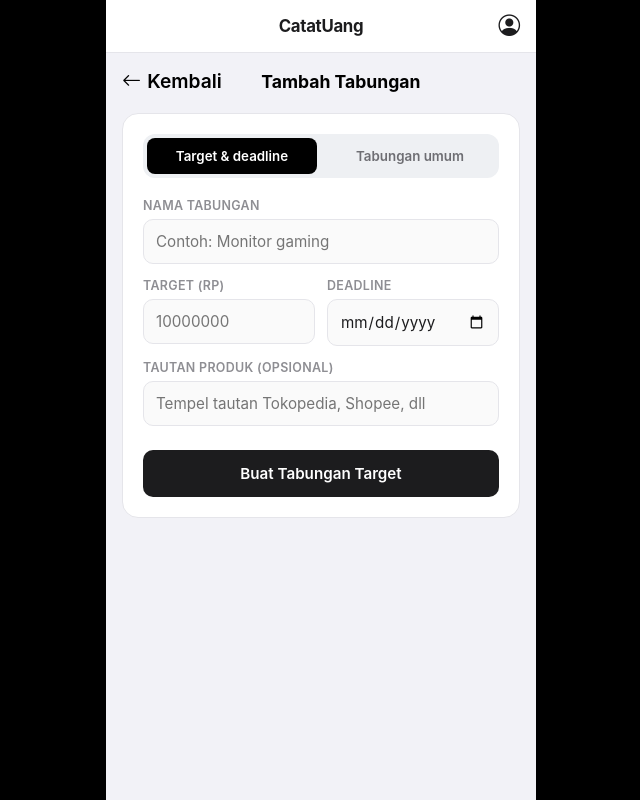
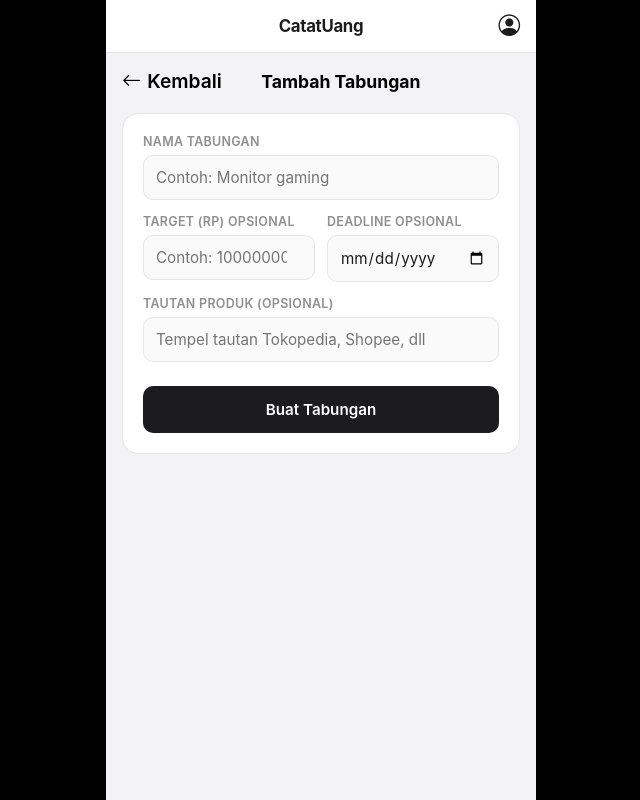
Before and after one commit to jekshelby/Tabunganku, a Flask app: page /tabungan/baru in a window 1280 px wide. Shown: the whole page, without its empty margins (319-959 px from the left). Run offline with Flask 3, Linux system fonts and the light colour scheme; the visitor is signed in with stand-in values (Sample User, id 1).

Commit message:
edit saving optons

```diff
--- a/features/tabungan.py
+++ b/features/tabungan.py
@@ -86,13 +86,12 @@ def get_semua_tabungan(user_id):
 
 def buat_tabungan(user_id, nama, target_nominal=None, deadline=None, warna='#1c1c1e', mode='target', product_url=''):
     nama = (nama or '').strip()
-    target = _parse_nominal(target_nominal) if mode == 'target' else None
+    target_input = (target_nominal or '').strip()
+    target = _parse_nominal(target_input) if target_input else None
     if not nama or len(nama) > 100:
         return False, 'Nama tabungan wajib diisi dengan benar.'
-    if mode == 'target' and not target:
+    if target_input and not target:
         return False, 'Target nominal wajib diisi dengan benar.'
-    if mode == 'target' and not deadline:
-        return False, 'Deadline wajib diisi untuk tabungan bertarget.'
     if (product_url or '').strip() and not normalisasi_url(product_url):
         return False, 'Tautan produk tidak valid. Gunakan tautan http atau https.'
 
@@ -136,13 +135,12 @@ def buat_tabungan(user_id, nama, target_nominal=None, deadline=None, warna='#1c1
 
 def edit_target_tabungan(user_id, tabungan_id, nama, target_nominal=None, deadline=None, mode='target', product_url=''):
     nama = (nama or '').strip()
-    target = _parse_nominal(target_nominal) if mode == 'target' else None
+    target_input = (target_nominal or '').strip()
+    target = _parse_nominal(target_input) if target_input else None
     if not nama or len(nama) > 100:
         return False, 'Nama tabungan wajib diisi dengan benar.'
-    if mode == 'target' and not target:
+    if target_input and not target:
         return False, 'Target nominal wajib diisi dengan benar.'
-    if mode == 'target' and not deadline:
-        return False, 'Deadline wajib diisi untuk tabungan bertarget.'
     if (product_url or '').strip() and not normalisasi_url(product_url):
         return False, 'Tautan produk tidak valid. Gunakan tautan http atau https.'
 
@@ -194,7 +192,7 @@ def edit_target_tabungan(user_id, tabungan_id, nama, target_nominal=None, deadli
             )
             updated = cursor.rowcount == 1
         conn.commit()
-        return (True, 'Target tabungan berhasil diperbarui.') if updated else (False, 'Tabungan tidak ditemukan.')
+        return (True, 'Tabungan berhasil diperbarui.') if updated else (False, 'Tabungan tidak ditemukan.')
     except Exception as error:
         conn.rollback()
         print(f'Error edit target tabungan: {error}')
--- a/templates/tabungan_create.html
+++ b/templates/tabungan_create.html
@@ -21,13 +21,7 @@
 {% endwith %}
 
 <div class="form-card">
-    <div class="tab-switcher">
-        <button type="button" id="tabTarget" onclick="switchMode('target')">Target & deadline</button>
-        <button type="button" id="tabUmum" onclick="switchMode('umum')">Tabungan umum</button>
-    </div>
-
     <form action="{{ url_for('tambah_tabungan') }}" method="POST">
-        <input type="hidden" id="inputMode" name="mode" value="target">
         <input type="hidden" name="warna" value="#1c1c1e">
 
         <div class="form-group">
@@ -35,14 +29,14 @@
             <input type="text" id="nama" name="nama" maxlength="100" placeholder="Contoh: Monitor gaming" required>
         </div>
 
-        <div class="savings-form-grid" id="targetFields">
+        <div class="savings-form-grid">
             <div class="form-group">
-                <label for="target_nominal">Target (Rp)</label>
-                <input type="number" id="target_nominal" name="target_nominal" min="1" step="1" placeholder="10000000" required>
+                <label for="target_nominal">Target (Rp) <span class="optional-label">opsional</span></label>
+                <input type="number" id="target_nominal" name="target_nominal" min="1" step="1" placeholder="Contoh: 10000000">
             </div>
             <div class="form-group">
-                <label for="deadline">Deadline</label>
-                <input type="date" id="deadline" name="deadline" required>
+                <label for="deadline">Deadline <span class="optional-label">opsional</span></label>
+                <input type="date" id="deadline" name="deadline">
             </div>
         </div>
 
@@ -60,37 +54,13 @@
             </div>
         </div>
 
-        <button type="submit" id="btnSubmit" class="btn-submit btn-primary" style="cursor: pointer; width: 100%; margin-top: 10px;">
-            Buat Tabungan Target
+        <button type="submit" class="btn-submit btn-primary" style="cursor: pointer; width: 100%; margin-top: 10px;">
+            Buat Tabungan
         </button>
     </form>
 </div>
 
 <script>
-    function switchMode(mode) {
-        document.getElementById('inputMode').value = mode;
-        const tabTarget = document.getElementById('tabTarget');
-        const tabUmum = document.getElementById('tabUmum');
-        const fields = document.getElementById('targetFields');
-        const target = document.getElementById('target_nominal');
-        const deadline = document.getElementById('deadline');
-        const btnSubmit = document.getElementById('btnSubmit');
-        const memakaiTarget = mode === 'target';
-
-        tabTarget.classList.toggle('active', memakaiTarget);
-        tabUmum.classList.toggle('active', !memakaiTarget);
-        fields.style.display = memakaiTarget ? 'grid' : 'none';
-        target.required = memakaiTarget;
-        deadline.required = memakaiTarget;
-        if (!memakaiTarget) {
-            target.value = '';
-            deadline.value = '';
-            btnSubmit.innerText = 'Buat Tabungan Umum';
-        } else {
-            btnSubmit.innerText = 'Buat Tabungan Target';
-        }
-    }
-
     const productInput = document.getElementById('product_url');
     const previewBox = document.getElementById('linkPreview');
     const previewImage = document.getElementById('previewImage');
@@ -151,6 +121,5 @@
         }, 600);
     });
 
-    document.addEventListener('DOMContentLoaded', () => switchMode('target'));
 </script>
 {% endblock %}
```
Also changed, not shown: templates/tabungan_edit.html (+3 -20 lines).
